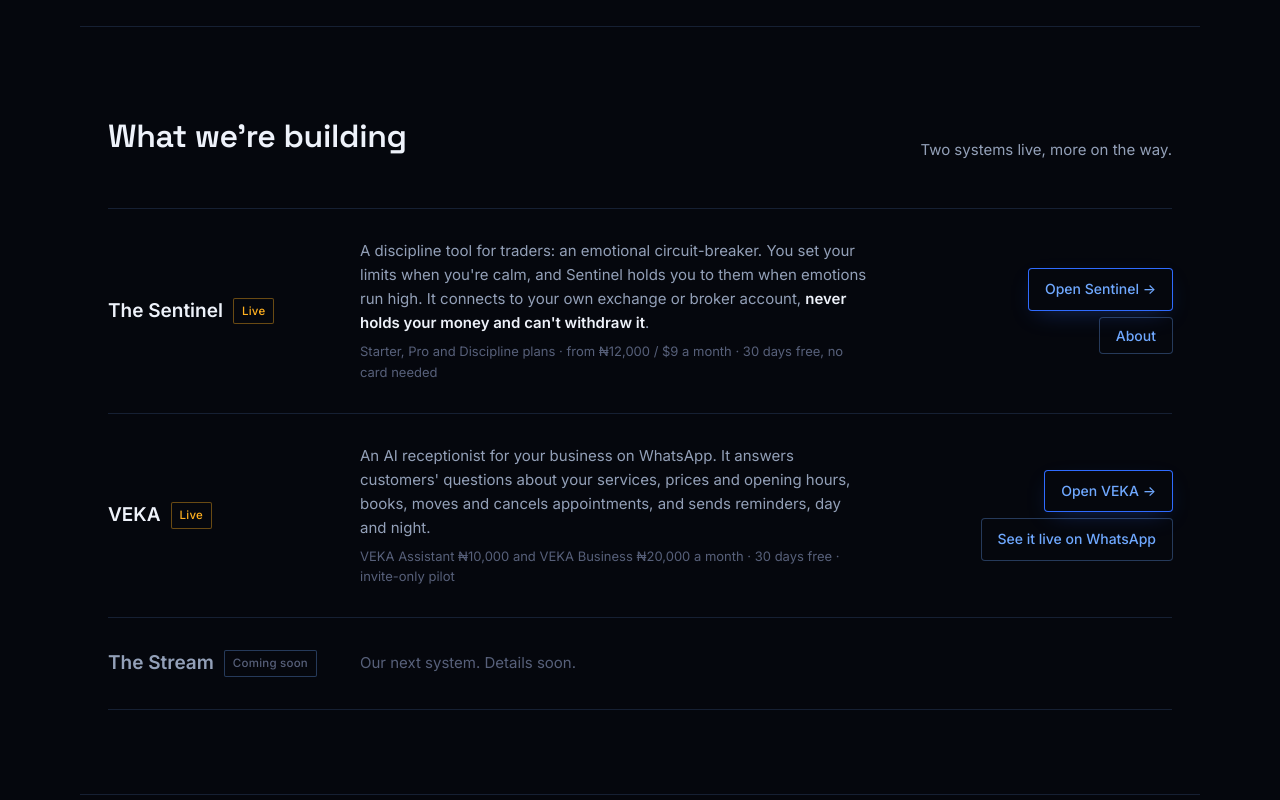
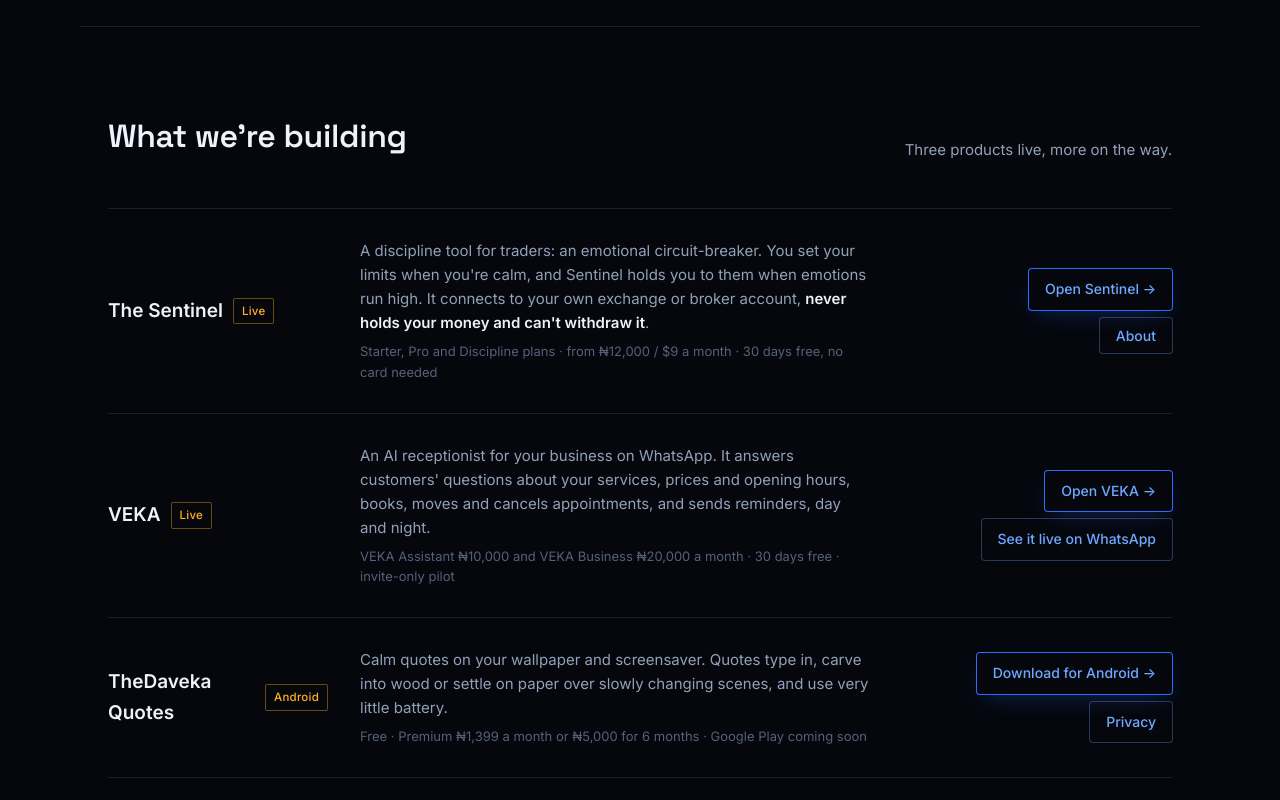
Before and after one commit to Thedavekacompany/thedaveka-website, a plain HTML site: page index.html in a window 1280 px wide. Shown: the part 1260-2060 px from the top of the page. Drawn offline with Linux system fonts and the light colour scheme.

Commit message:
Website: add TheDaveka Quotes to the products list
Links to the Android download page (/quotes) and its privacy page.

Co-Authored-By: Claude Opus 5.5 <noreply@anthropic.com>
Claude-Session: https://claude.ai/code/session_01Gef6sHPgQAzgSQjK6Bry5i

```diff
--- a/index.html
+++ b/index.html
@@ -254,7 +254,7 @@
   <section id="products">
     <div class="head">
       <h2>What we're building</h2>
-      <p>Two systems live, more on the way.</p>
+      <p>Three products live, more on the way.</p>
     </div>
 
     <div class="product-list">
@@ -277,6 +277,17 @@
         <div class="action">
           <a class="btn btn-primary btn-small" href="https://veka.thedaveka.com">Open VEKA &rarr;</a>
           <a class="btn btn-ghost btn-small" href="https://wa.me/2347074860000?text=Hi%20VEKA%2C%20I%27d%20like%20to%20try%20VEKA%20for%20my%20business" target="_blank" rel="noopener">See it live on WhatsApp</a>
+        </div>
+      </div>
+
+      <div class="product">
+        <div class="name">TheDaveka Quotes <span class="status live">Android</span></div>
+        <div class="desc">Calm quotes on your wallpaper and screensaver. Quotes type in, carve into wood or settle on paper over slowly changing scenes, and use very little battery.
+          <span class="meta">Free &middot; Premium &#8358;1,399 a month or &#8358;5,000 for 6 months &middot; Google Play coming soon</span>
+        </div>
+        <div class="action">
+          <a class="btn btn-primary btn-small" href="/quotes">Download for Android &rarr;</a>
+          <a class="btn btn-ghost btn-small" href="/quotes-privacy">Privacy</a>
         </div>
       </div>
 
```
